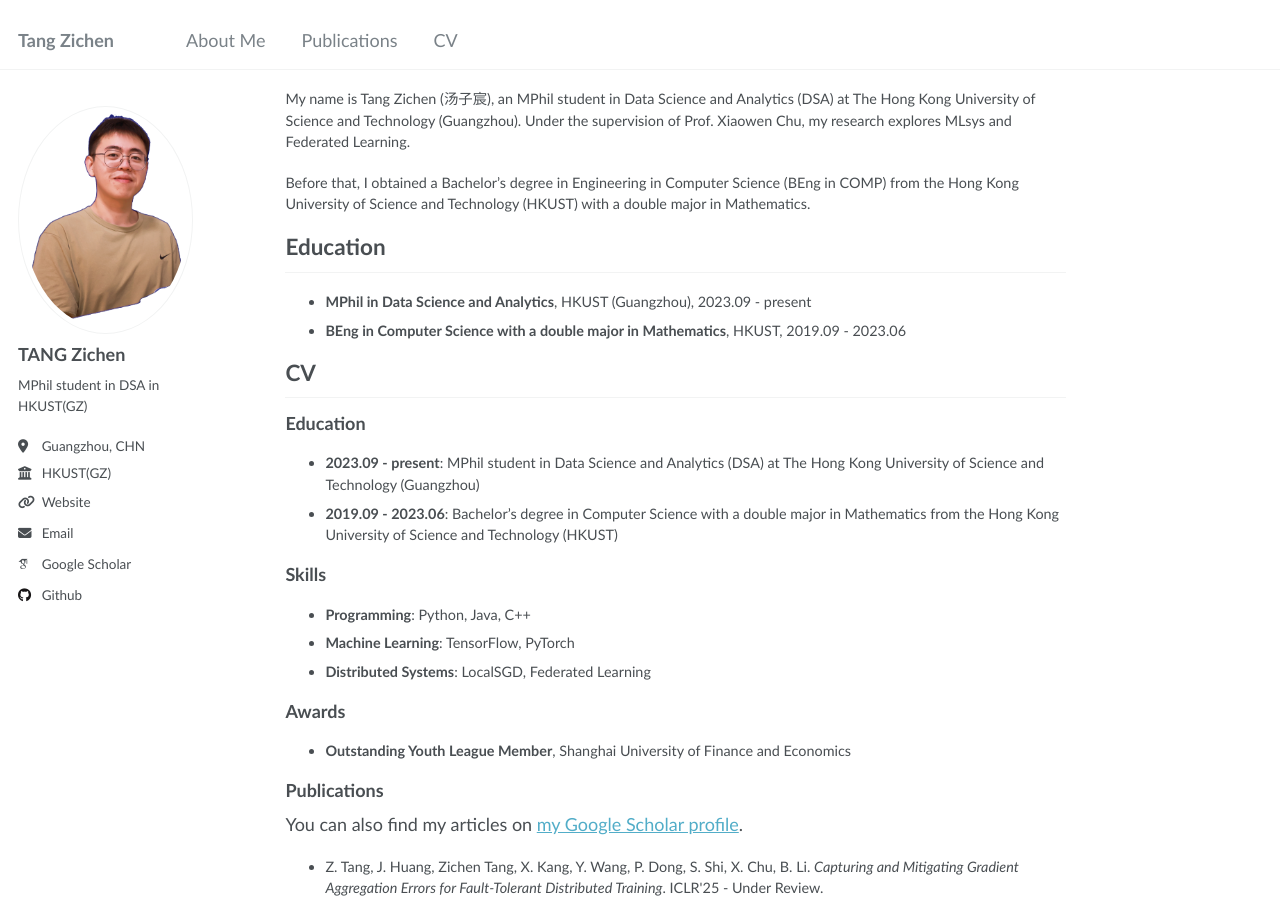
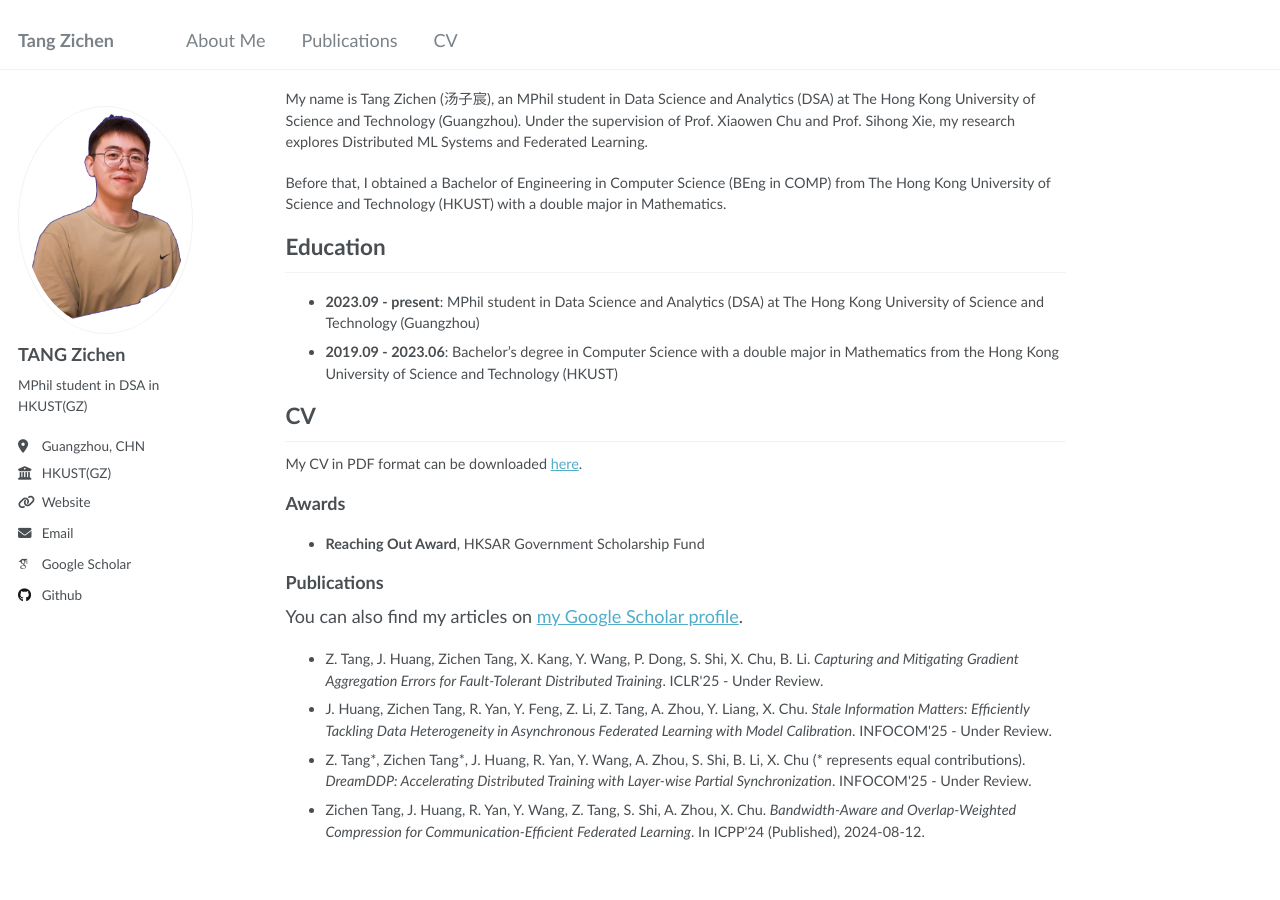
Before and after one commit to trl730109/trl730109.github.io, a Jekyll site: the page built from _pages/about.md, in a window 1280 px wide and 900 px high. Built offline with Jekyll 4.4.1, drawn with Linux system fonts in a browser that asks for light colours; some web fonts are replaced.

Commit message:
Update about.md

```diff
--- a/_pages/about.md
+++ b/_pages/about.md
@@ -6,26 +6,19 @@ redirect_from:
   - /about.html
 ---
 
-My name is Tang Zichen (汤子宸), an MPhil student in Data Science and Analytics (DSA) at The Hong Kong University of Science and Technology (Guangzhou). Under the supervision of Prof. Xiaowen Chu, my research explores MLsys and Federated Learning.
+My name is Tang Zichen (汤子宸), an MPhil student in Data Science and Analytics (DSA) at The Hong Kong University of Science and Technology (Guangzhou). Under the supervision of Prof. Xiaowen Chu and Prof. Sihong Xie, my research explores Distributed ML Systems and Federated Learning.
 
-Before that, I obtained a Bachelor's degree in Engineering in Computer Science (BEng in COMP) from the Hong Kong University of Science and Technology (HKUST) with a double major in Mathematics.
+Before that, I obtained a Bachelor of Engineering in Computer Science (BEng in COMP) from The Hong Kong University of Science and Technology (HKUST) with a double major in Mathematics.
 
 ## Education {#education}
-- **MPhil in Data Science and Analytics**, HKUST (Guangzhou), 2023.09 - present
-- **BEng in Computer Science with a double major in Mathematics**, HKUST, 2019.09 - 2023.06
-
-## CV {#cv}
-### Education
 - **2023.09 - present**: MPhil student in Data Science and Analytics (DSA) at The Hong Kong University of Science and Technology (Guangzhou)
 - **2019.09 - 2023.06**: Bachelor's degree in Computer Science with a double major in Mathematics from the Hong Kong University of Science and Technology (HKUST)
 
-### Skills
-- **Programming**: Python, Java, C++
-- **Machine Learning**: TensorFlow, PyTorch
-- **Distributed Systems**: LocalSGD, Federated Learning
+## CV {#cv}
+My CV in PDF format can be downloaded [here](/files/cv.pdf).
 
-### Awards
-- **Outstanding Youth League Member**, Shanghai University of Finance and Economics
+### Awards {#award}
+- **Reaching Out Award**, HKSAR Government Scholarship Fund
 
 ### Publications {#publications}
 {% if site.author.googlescholar %}
```
